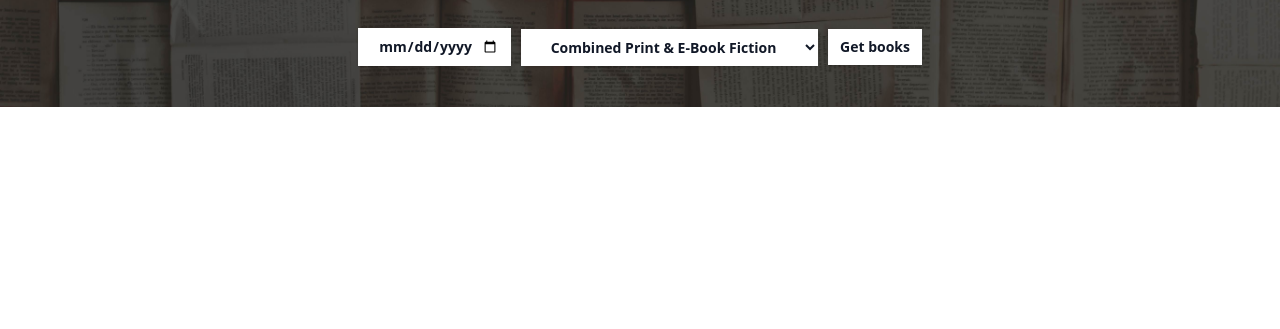
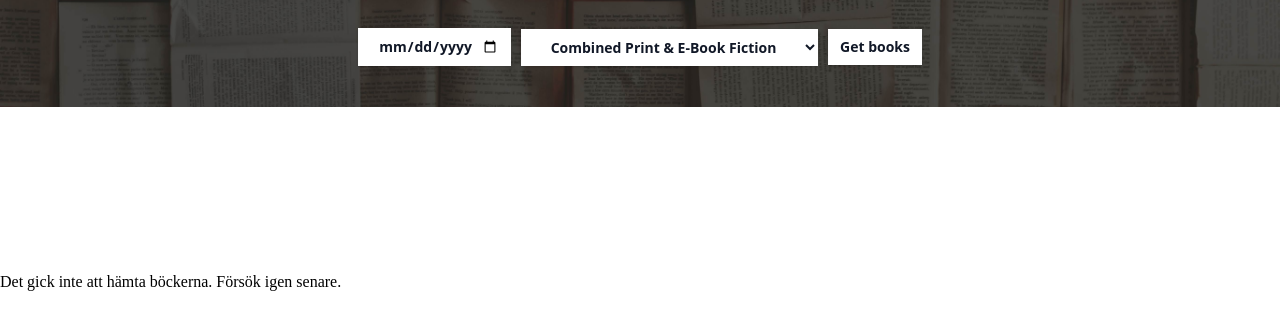
Before and after one commit to Phte1100/Frondend-projekt, a website built with Parcel: page src/index.html in a window 1280 px wide. Both pictures are taken after a click on the button "Get books". Shown: the part 193-522 px from the top of the page. Built offline with nearby package versions, Linux system fonts and the light colour scheme; no server answers.

Commit message:
Rättat till errormeddelandet

```diff
--- a/src/index.html
+++ b/src/index.html
@@ -63,5 +63,6 @@
         <span class="loader__element"></span>
         <span class="loader__element"></span>
       </div>
+      <div id="error-message"></div>
 </body>
 </html>
--- a/src/js/main.js
+++ b/src/js/main.js
@@ -14,7 +14,8 @@ document.getElementById('fetch-books').addEventListener('click', async () => {
         const data = await response.json();
         displayBooks(data.results.books);
     } catch (error) {
-        console.error('Det gick inte att hämta böckerna', error);
+        document.getElementById('error-message').innerText = 'Det gick inte att hämta böckerna. Försök igen senare.';
+        document.querySelector('.loader').style.display = 'none';
     }
     finally {
         // Dölj laddningsanimationen när processen är klar
```
Also changed, not shown: dist/index.html, 2 other files.
